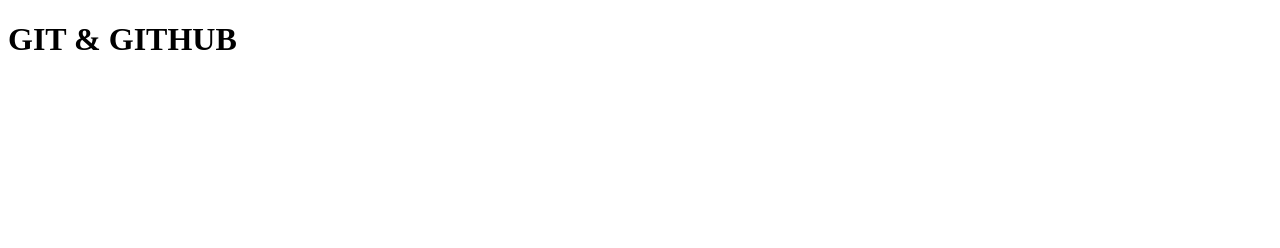
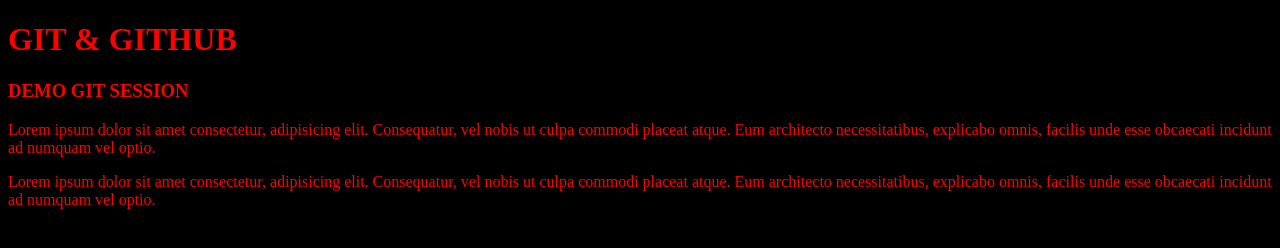
Before and after one commit to Devadathan-TS/gitDemo1, a plain HTML site: page index.html in a window 1280 px wide. Drawn offline with Linux system fonts and the light colour scheme.

Commit message:
style added

```diff
--- a/index.html
+++ b/index.html
@@ -4,8 +4,12 @@
     <meta charset="UTF-8">
     <meta name="viewport" content="width=device-width, initial-scale=1.0">
     <title>GIT & GITHUB</title>
+    <link rel="stylesheet" href="style.css">
 </head>
 <body>
     <h1>GIT & GITHUB</h1>
+    <h3> DEMO GIT SESSION </h3>
+    <p>Lorem ipsum dolor sit amet consectetur, adipisicing elit. Consequatur, vel nobis ut culpa commodi placeat atque. Eum architecto necessitatibus, explicabo omnis, facilis unde esse obcaecati incidunt ad numquam vel optio.</p>
+    <p>Lorem ipsum dolor sit amet consectetur, adipisicing elit. Consequatur, vel nobis ut culpa commodi placeat atque. Eum architecto necessitatibus, explicabo omnis, facilis unde esse obcaecati incidunt ad numquam vel optio.</p>
 </body>
 </html>
--- /dev/null
+++ b/style.css
@@ -0,0 +1,4 @@
+*{
+    background-color: black;
+    color: red;
+}
```
